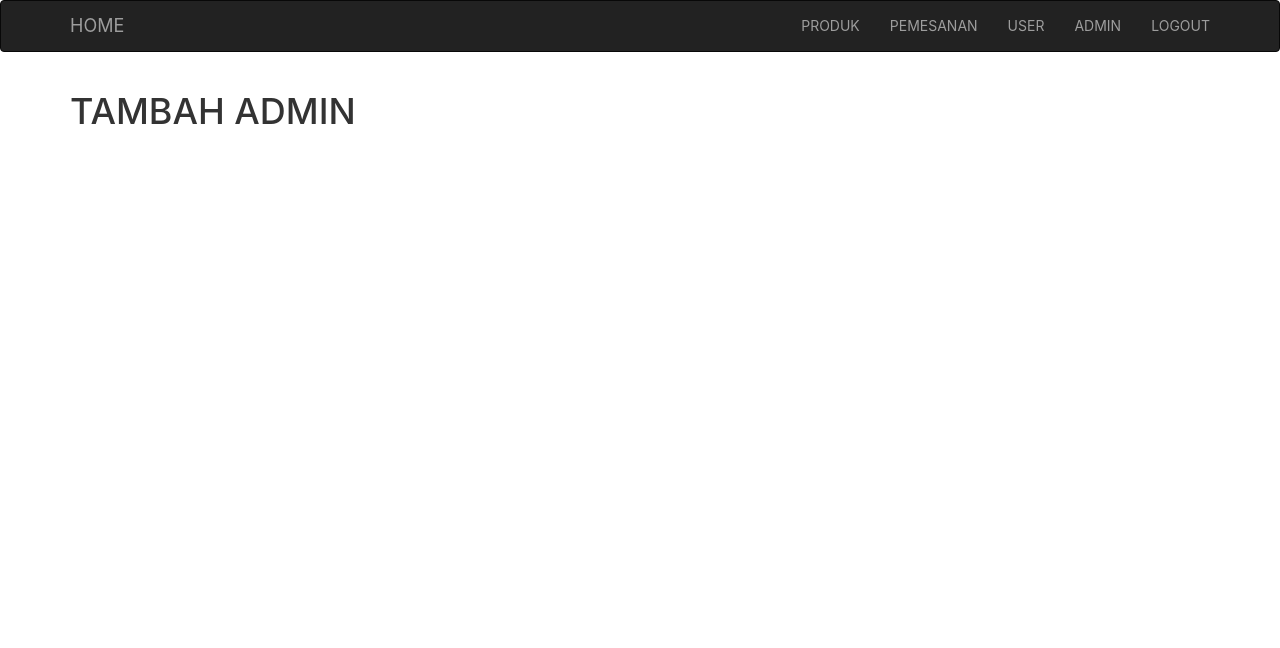
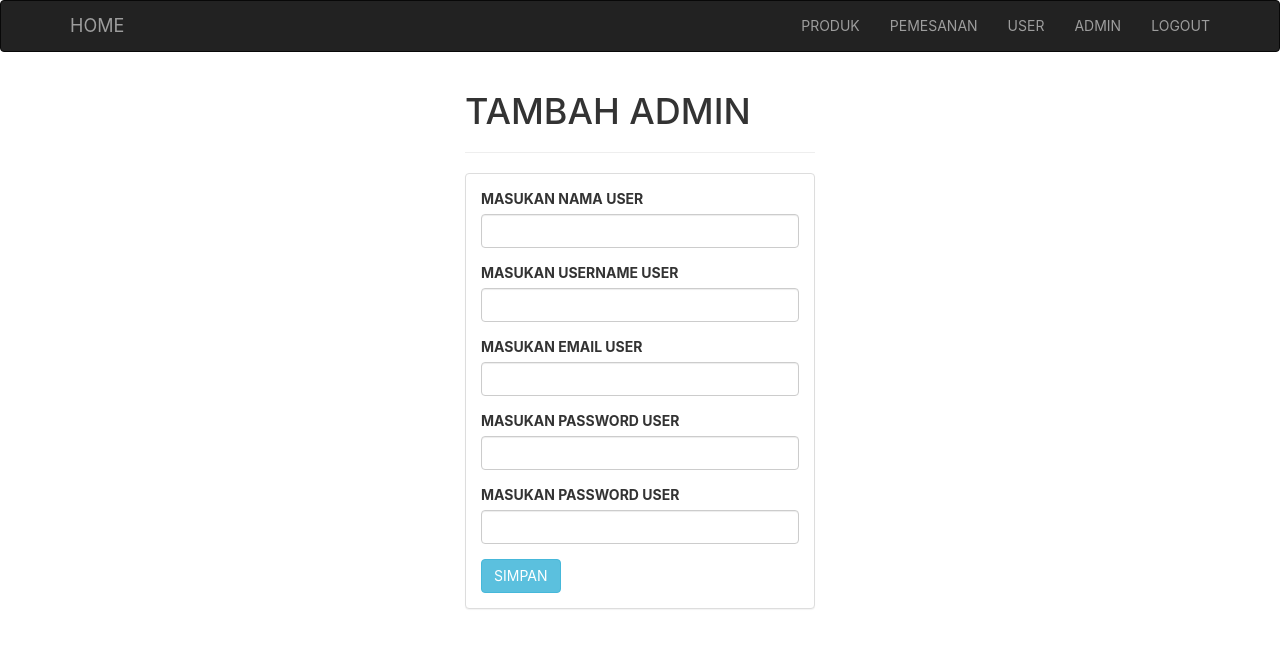
Before and after one commit to dikimeip/online-shop-react-js, a React (Create React App) app: page /tadmin in a window 1280 px wide. Shown: the top 648 px of the page. Built offline with nearby package versions, Linux system fonts and the light colour scheme; sample sign-in values are in the browser's storage.

Commit message:
membuat form tambah admin

```diff
--- a/src/Component/Admin/TambahAdmin.js
+++ b/src/Component/Admin/TambahAdmin.js
@@ -2,12 +2,61 @@ import React,{Component} from 'react'
 import NavbarA from './NavbarA'
 
 class TambahAdmin extends Component{
+    constructor(props){
+        super(props)
+        this.state ={
+
+        }
+        this.dataHandler = this.dataHandler.bind(this)
+        this.submitHandler = this.submitHandler.bind(this)
+    }
+
+    dataHandler = () =>{
+
+    }
+
+    submitHandler = () =>{
+
+    }
+
+
     render(){
         return(
             <div>
                 <NavbarA/>
                 <div className="container">
-                    <h1>TAMBAH ADMIN</h1>
+                    <div className="col-md-4"></div>
+                    <div className="col-md-4">
+                        <h1>TAMBAH ADMIN</h1>
+                        <hr/>
+                        <div className="panel panel-default">
+                            <div className="panel-body">
+                               <form onSubmit={this.submitHandler}>
+                                   <div className="form-group">
+                                       <label>MASUKAN NAMA USER</label>
+                                       <input name="nama" className="form-control" type="text" onChange={this.dataHandler}></input>
+                                   </div>
+                                   <div className="form-group">
+                                       <label>MASUKAN USERNAME USER</label>
+                                       <input name="uname" className="form-control" type="text" onChange={this.dataHandler}></input>
+                                   </div>
+                                   <div className="form-group">
+                                       <label>MASUKAN EMAIL USER</label>
+                                       <input name="email" className="form-control" type="email" onChange={this.dataHandler}></input>
+                                   </div>
+                                   <div className="form-group">
+                                       <label>MASUKAN PASSWORD USER</label>
+                                       <input name="ps1" className="form-control" type="password" onChange={this.dataHandler}></input>
+                                   </div>
+                                   <div className="form-group">
+                                       <label>MASUKAN PASSWORD USER</label>
+                                       <input name="ps2" className="form-control" type="password" onChange={this.dataHandler}></input>
+                                   </div>
+                                   <input className="btn btn-info" type="submit" value="SIMPAN"></input>
+                               </form>
+                            </div>
+                        </div>
+                    </div>
                 </div>
             </div>
         )
```
